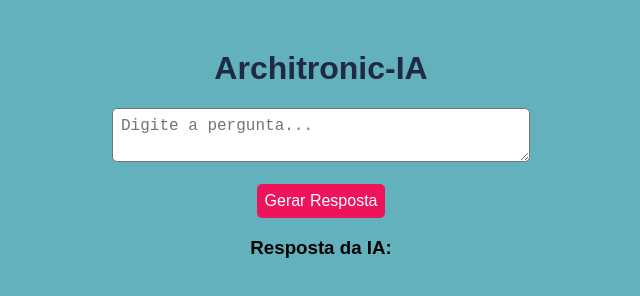
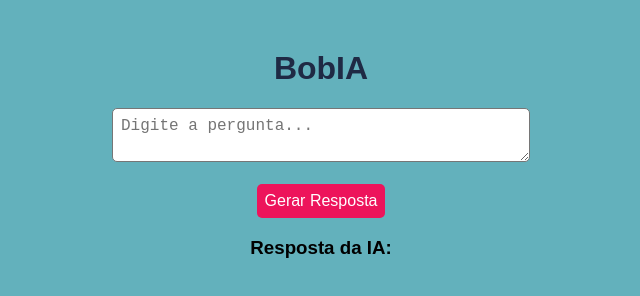
Before and after one commit to BandTec/BobIA, a website: page public/index.html in a window 1280 px wide. Shown: the whole page, without its empty margins (319-959 px from the left). Drawn offline with Linux system fonts and the light colour scheme.

Commit message:
Atualiza os nomes do projeto para refletir a nova convenção de nomenclatura

```diff
--- a/public/index.html
+++ b/public/index.html
@@ -3,13 +3,13 @@
 <head>
     <meta charset="UTF-8">
     <meta name="viewport" content="width=device-width, initial-scale=1.0">
-    <title>Architronic-IA</title>
+    <title>BobIA</title>
     <link rel="stylesheet" href="style.css">
 </head>
 <body>
 
     <div id="container">
-        <h1>Architronic-IA</h1>
+        <h1>BobIA</h1>
         <textarea id="pergunta" type="text" placeholder="Digite a pergunta..."></textarea>
         <br><br>
         <button onclick="gerarResposta()">Gerar Resposta</button>
```
Also changed, not shown: main.js (+8 -8 lines), package.json (+5 -5 lines), README.md.
